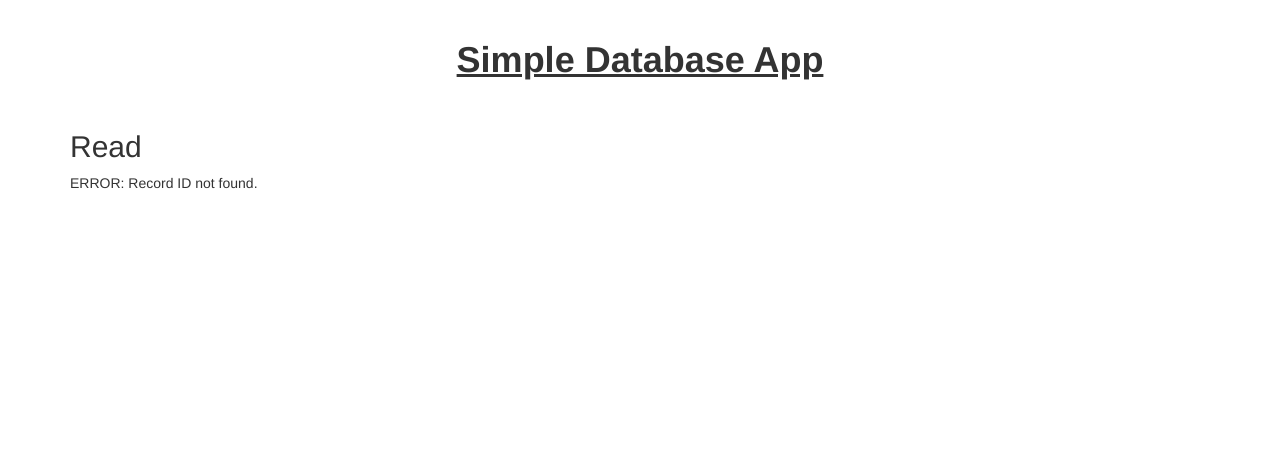
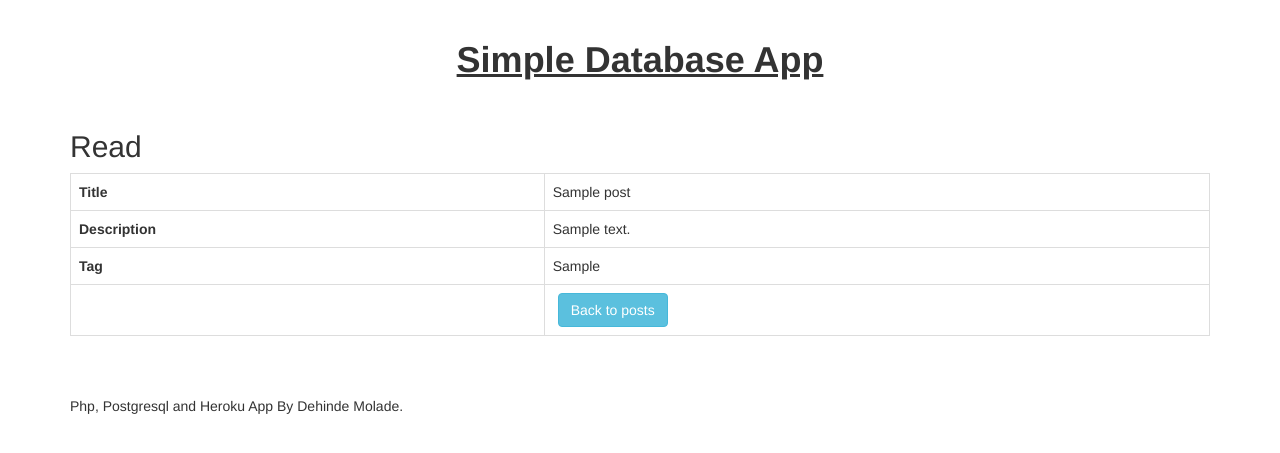
Before and after one commit to dehinde007/afternoon-hamlet-71495, a PHP site: page /read.php?post_id=1 in a window 1280 px wide. Shown: the top 453 px of the page. Run offline with PHP 8.4, Linux system fonts and the light colour scheme; tables that the repository leaves empty or names only in its code hold one stand-in row (values such as "Sample post"); some libraries are stand-ins or nearby versions.

Commit message:
13c/11/17

```diff
--- a/public/delete.php
+++ b/public/delete.php
@@ -9,12 +9,12 @@ try {
 
     // get record ID
     // isset() is a PHP function used to verify if a value is there or not
-    $id=isset($_GET['id']) ? $_GET['id'] : die('ERROR: Record ID not found.');
+    $post_id=isset($_GET['post_id']) ? $_GET['post_id'] : die('ERROR: Record ID not found.');
 
     // delete query
-    $query = "DELETE FROM posts WHERE id = ?";
+    $query = "DELETE FROM posts WHERE post_id = ?";
     $stmt = $conn->prepare($query);
-    $stmt->bindParam(1, $id);
+    $stmt->bindParam(1, $post_id);
 
     if($stmt->execute()){
         // redirect to read records page and
--- a/public/read.php
+++ b/public/read.php
@@ -14,16 +14,16 @@ $conn = new PDO($dsn, $user, $password);
 
 // get passed parameter value, in this case, the record ID
 // isset() is a PHP function used to verify if a value is there or not
-$id=isset($_GET['id']) ? $_GET['id'] : die('ERROR: Record ID not found.');
+$post_id=isset($_GET['post_id']) ? $_GET['post_id'] : die('ERROR: Record ID not found.');
 
 // read current record's data
 try {
     // prepare select query
-    $query = "SELECT id, title, content, tag FROM posts WHERE id = ? LIMIT 0,1";
+    $query = "SELECT post_id, title, content, tag FROM posts WHERE post_id = ? LIMIT 0,1";
     $stmt = $conn->prepare( $query );
 
     // this is the first question mark
-    $stmt->bindParam(1, $id);
+    $stmt->bindParam(1, $post_id);
 
     // execute our query
     $stmt->execute();
```
Also changed, not shown: public/update.php (+4 -4 lines).
